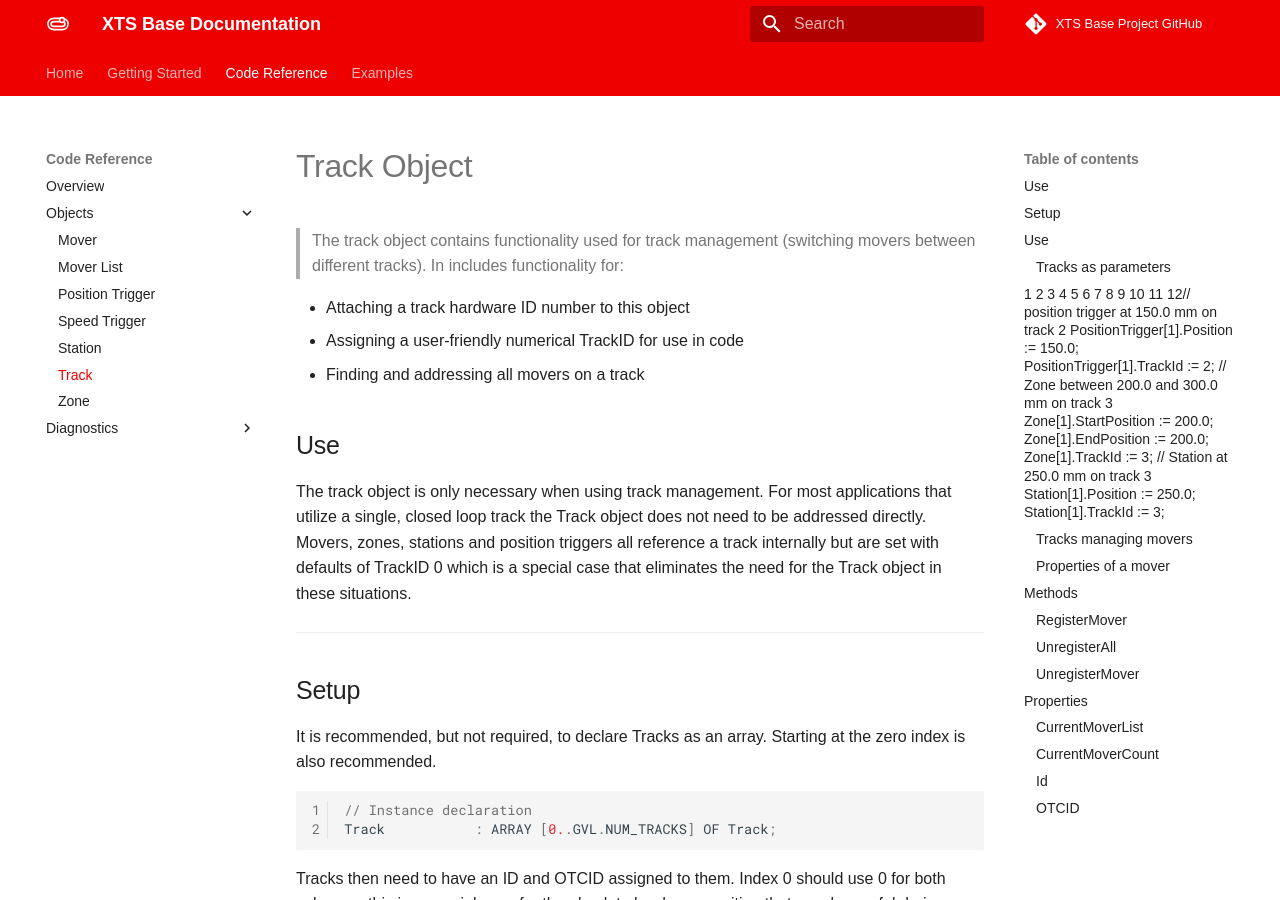
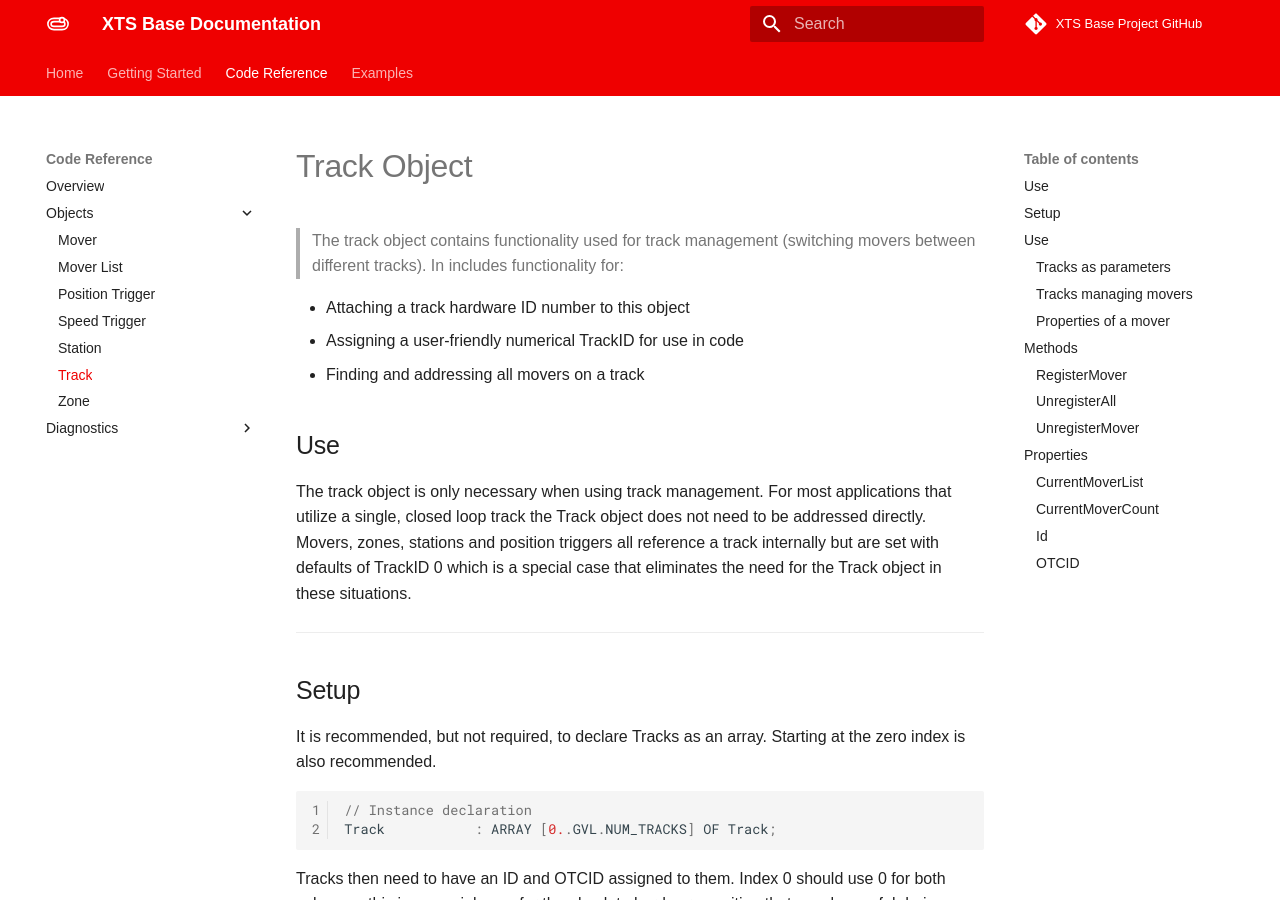
Before and after one commit to Beckhoff-USA-Community/XTS_Base, an MkDocs documentation site: the page built from Documentation/docs/CodeReference/Track.md, in a window 1280 px wide and 900 px high. Built offline with MkDocs 1.6.1 and Material for MkDocs 9.7.7, drawn with Linux system fonts in a browser that asks for light colours; some web fonts are replaced; comment, search, counter and statistics services are not loaded.

Commit message:
documentation formatting cleanup

````diff
--- a/Documentation/docs/CodeReference/Track.md
+++ b/Documentation/docs/CodeReference/Track.md
@@ -63,6 +63,7 @@ Zone[1].TrackId       := 3;
 Station[1].Position := 250.0;
 Station[1].TrackId  := 3;
 ```
+
 ---
 
 ### Tracks managing movers
--- a/Documentation/docs/GettingStarted/QuickTips.md
+++ b/Documentation/docs/GettingStarted/QuickTips.md
@@ -27,7 +27,7 @@ END_FOR
 
 - When programming recovery scenarios, be sure to unregister movers from objectives where necessary.
 
-### General Track Tips
+### General Code Tips
 
 More generally, here are some recommendations regarding the architecture of your solution:
 
````
Also changed, not shown: Documentation/docs/CodeReference/Mover.md (+4 -1 lines).
